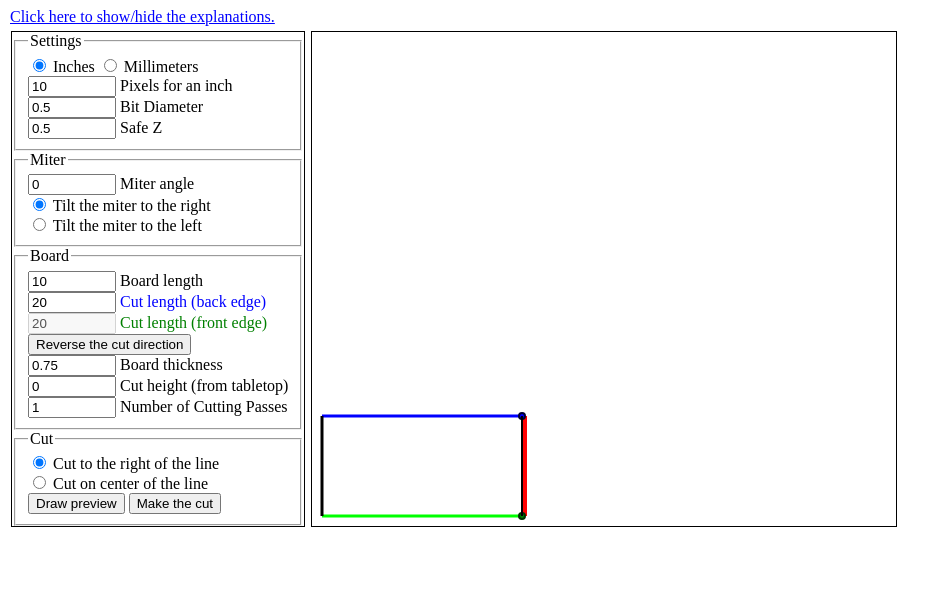
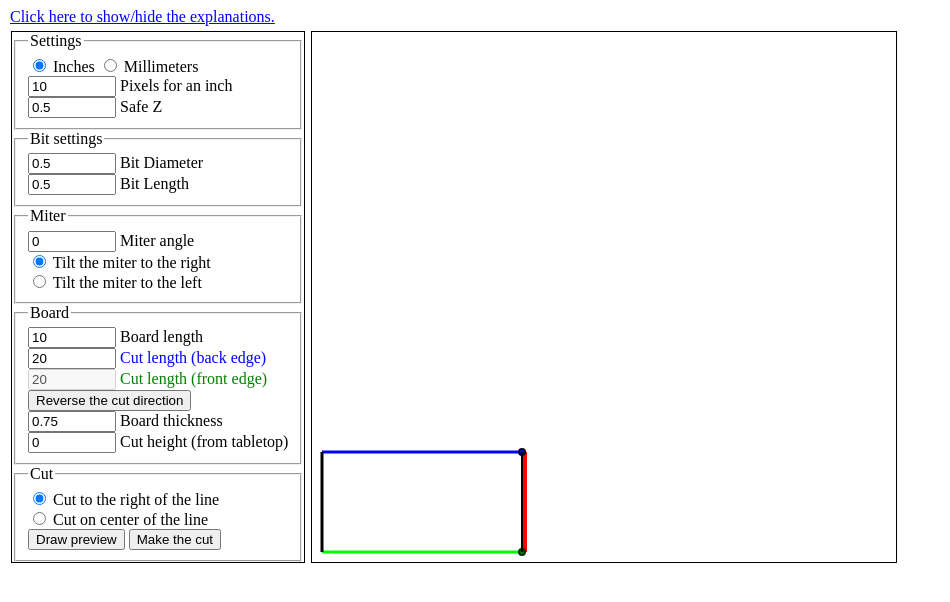
Before and after one commit to stevenrhaggerty/handibot-chopsaw, a website: page index.html in a window 1280 px wide. Both pictures are taken after a click on the button "Make the cut". Shown: the whole page, without its empty margins (0-950 px from the left). Drawn offline with Linux system fonts and the light colour scheme.

Commit message:
Add the bit length and delete the number of passes.

```diff
--- a/chop.js
+++ b/chop.js
@@ -1,5 +1,6 @@
 //Global variables definition (initialized in the function "initialize"):
 var bitDiameter;
+var bitLength;
 var safeZ;
 var angle;
 var boardLength;
@@ -7,7 +8,6 @@ var backLength;
 var frontLength;
 var boardThickness;
 var cutHeight;
-var cutNumber;
 var canvas;
 var ctx;
 var cutBack = true;
@@ -18,8 +18,6 @@ var cutBack = true;
  */
 function findCutPath() {
     var path = {start : {}, end : {}};
-    // path.start = {};
-    // path.end = {};
 
     if(cutBack)
         calculateFrontLength();
@@ -77,6 +75,7 @@ function generateGCode() {
 
     //check all the input
     checkFloat(bitDiameter);
+    checkFloat(bitLength);
     checkFloat(safeZ);
     checkFloat(angle);
     checkFloat(boardLength);
@@ -84,12 +83,11 @@ function generateGCode() {
     checkFloat(frontLength);
     checkFloat(boardThickness);
     checkFloat(cutHeight);
-    checkFloat(cutNumber);
 
     var bitPath = findBitPath(findCutPath());
     // var zEnd = (parseFloat(boardThickness.value)-parseFloat(cutHeight.value)).toFixed(5);
     var zEnd = parseFloat(cutHeight.value) - parseFloat(boardThickness.value);
-    var bitHeight = 10; //TODO: change this for a real value
+    var bitL = parseFloat(bitLength.value);
     var safe = parseFloat(safeZ.value);
 
     gcode += "(Cutting straight)\n";
@@ -108,7 +106,7 @@ function generateGCode() {
 
     //Have to do multiple passes because of the height of the bit
     do {
-        z -= bitHeight;
+        z -= bitL;
         if(z < zEnd)
             z = zEnd;
         gcode += "(One pass)\n";
@@ -326,6 +324,7 @@ function draw() {
  */
 function initialize() {
     bitDiameter= document.getElementById("bit_diameter");
+    bitLength= document.getElementById("bit_length");
     safeZ = document.getElementById("safe_z");
     angle = document.getElementById("angle");
     boardLength = document.getElementById("board_length");
@@ -333,7 +332,6 @@ function initialize() {
     frontLength = document.getElementById("front_length");
     boardThickness = document.getElementById("board_thickness");
     cutHeight = document.getElementById("cut_height");
-    cutNumber = document.getElementById("cut_number");
 
     canvas = document.getElementById("canvas");
     canvas.height = document.getElementById("form_chop").clientHeight;
@@ -359,6 +357,7 @@ function initialize() {
     //The conversion
     document.getElementById("unit_in").addEventListener("change", function(event) {
         bitDiameter.value    = convertMmToIn(bitDiameter.value);
+        bitLength.value      = convertMmToIn(bitLength.value);
         safeZ.value          = convertMmToIn(safeZ.value);
         boardLength.value    = convertMmToIn(boardLength.value);
         backLength.value     = convertMmToIn(backLength.value);
@@ -369,6 +368,7 @@ function initialize() {
 
     document.getElementById("unit_mm").addEventListener("change", function(event) {
         bitDiameter.value    = convertInToMm(bitDiameter.value);
+        bitLength.value      = convertInToMm(bitLength.value);
         safeZ.value          = convertInToMm(safeZ.value);
         boardLength.value    = convertInToMm(boardLength.value);
         backLength.value     = convertInToMm(backLength.value);
--- a/index.html
+++ b/index.html
@@ -10,11 +10,15 @@
     <p id="show_explanations">Click here to show/hide the explanations.</p>
     <div id="explanations">
         <p>This app is used to cut a board as would do a Chop Saw or a Miter Saw. If an input is not a number, it will be converted as zero or the most close number. The representation is the representation of the board. From the left tot the right is the X axis (the length), from the top to bottom is the Y axis (the width). Set the zero to the left corner of the board.</p>
-        <h3>Settings</h3>
+        <h3>General settings</h3>
         <ul>
             <li><strong>Unit</strong>: chose the unit used.</li>
-            <li><strong>Pixels for an inch</strong>: chose how much pixel represents an inch on the screen.</li>
+            <li><strong>Pixels for an inch</strong>: chose how much pixels represent an inch on the screen (this has no incidence on the final work).</li>
             <li><strong>Bit Diameter</strong>: the diameter of the bit of the machine.</li>
+        </ul>
+        <h3>Bit settings</h3>
+        <ul>
+            <li><strong>Bit Length</strong>: the cut length of the bit of the machine (must be equal of below the real length).</li>
             <li><strong>Safe Z</strong>: height above the board and the bit during the motion.</li>
         </ul>
         <h3>Miter</h3>
@@ -30,7 +34,6 @@
             <li><strong>Reverse the cut direction</strong>: chose if this is the front edge or the back edge which is modified.</li>
             <li><strong>Board thickness</strong>: the board thickness.</li>
             <li><strong>Cut height (from tabletop)</strong>: the cut height from the tabletop on which the board is.</li>
-            <li><strong>Number of Cutting Passes</strong>: the number of cutting passes the machine will do.</li>
         </ul>
         <h3>Cut</h3>
         Chose if the miter passes on the center of the cut or on its right.
@@ -46,11 +49,16 @@
             <input id="in_to_px" type="text" name="in_to_px" value="10" />
             <label for="in_to_px">Pixels for an inch</label>
             <br />
+            <input id="safe_z" type="text" name="safe_z" value="0.5" />
+            <label for="safe_z">Safe Z</label>
+        </fieldset>
+        <fieldset>
+            <legend>Bit settings</legend>
             <input id="bit_diameter" type="text" name="bit_diameter" value="0.5" />
             <label for="bit_diameter">Bit Diameter</label>
             <br />
-            <input id="safe_z" type="text" name="safe_z" value="0.5" />
-            <label for="safe_z">Safe Z</label>
+            <input id="bit_length" type="text" name="bit_length" value="0.5" />
+            <label for="bit_length">Bit Length</label>
         </fieldset>
         <fieldset>
             <legend>Miter</legend>
@@ -81,9 +89,6 @@
             <br />
             <input id="cut_height" type="text" name="cut_height" value="0.00" />
             <label for="cut_height">Cut height (from tabletop)</label>
-            <br />
-            <input id="cut_number" type="text" name="cut_number" value="1" />
-            <label for="cut_number">Number of Cutting Passes</label>
         </fieldset>
         <fieldset>
             <legend>Cut</legend>
```
